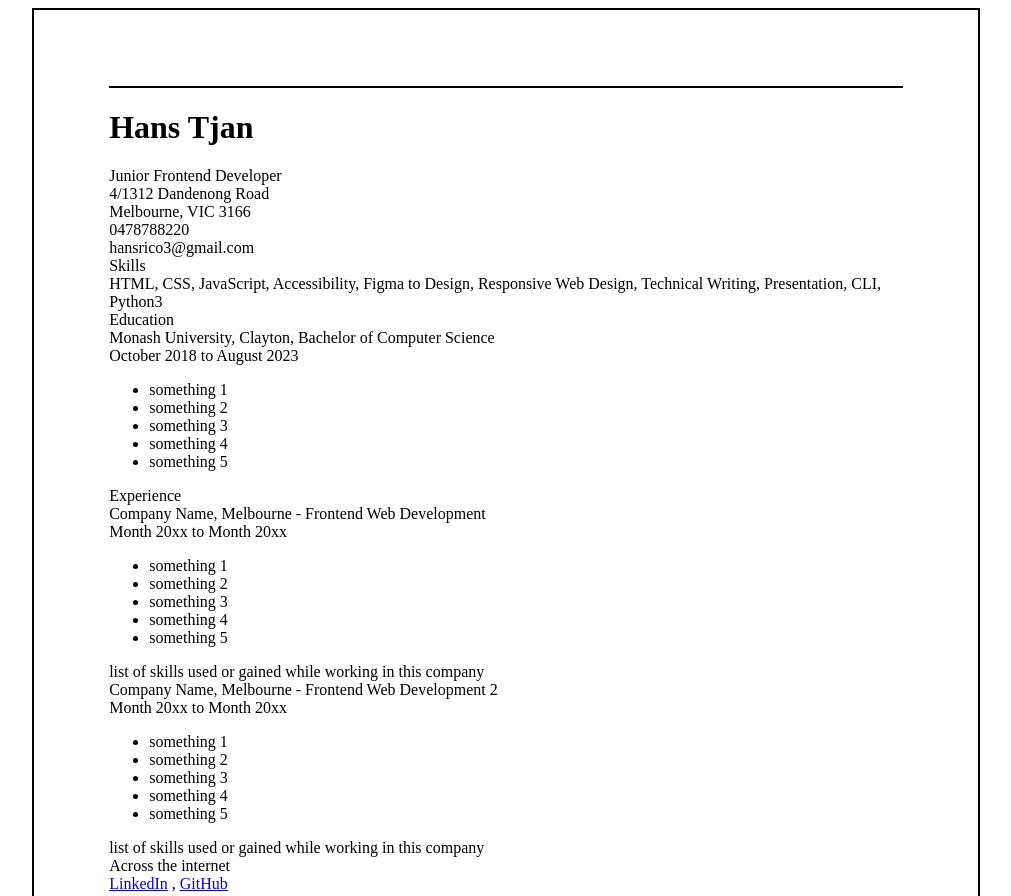
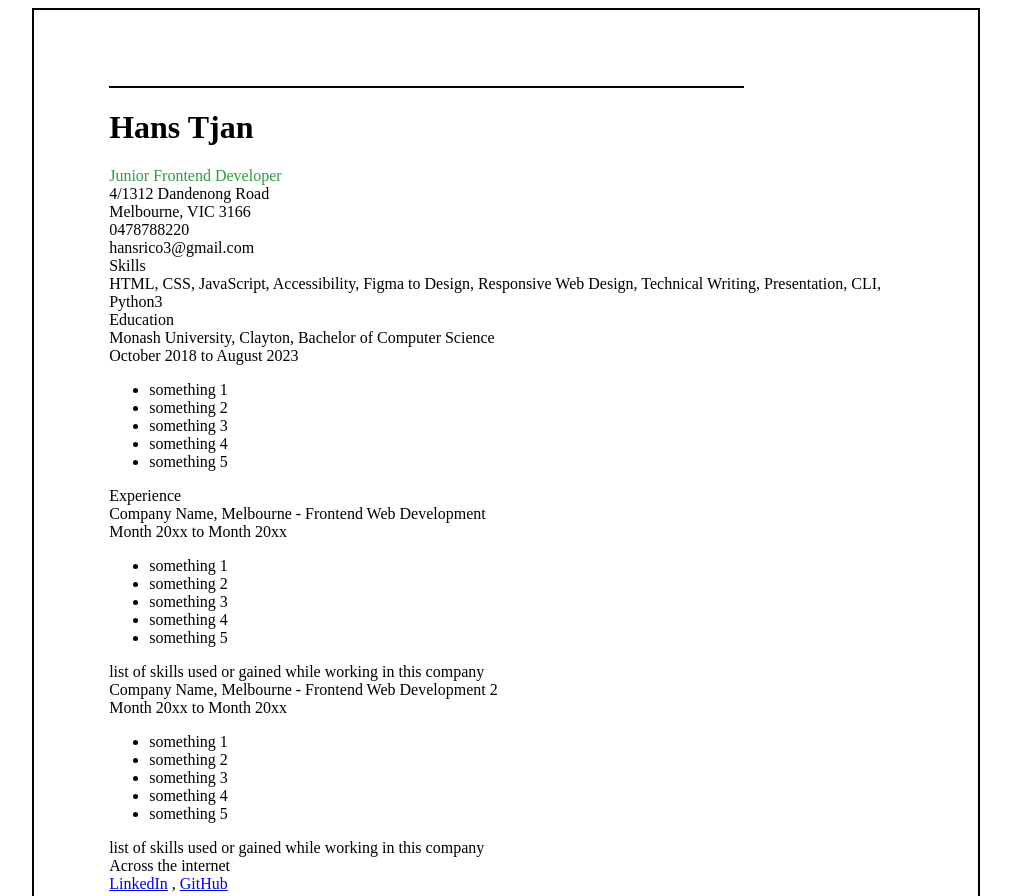
Before and after one commit to hansr3/single-page-cv, a plain HTML site: page single-page-cv/index.html in a window 1280 px wide. Shown: the top 896 px of the page, without its empty margins (134-1145 px from the left). Drawn offline with Linux system fonts and the light colour scheme.

Commit message:
CSS_update: style upto .role_skill

```diff
--- a/single-page-cv/styles.css
+++ b/single-page-cv/styles.css
@@ -9,5 +9,10 @@ body{
 }
 
 .header_line{
+    width: 80%;
     border-bottom: 2.5px solid black;
 }
+
+.role_skill{
+    color: #2d9c44;
+}
```
